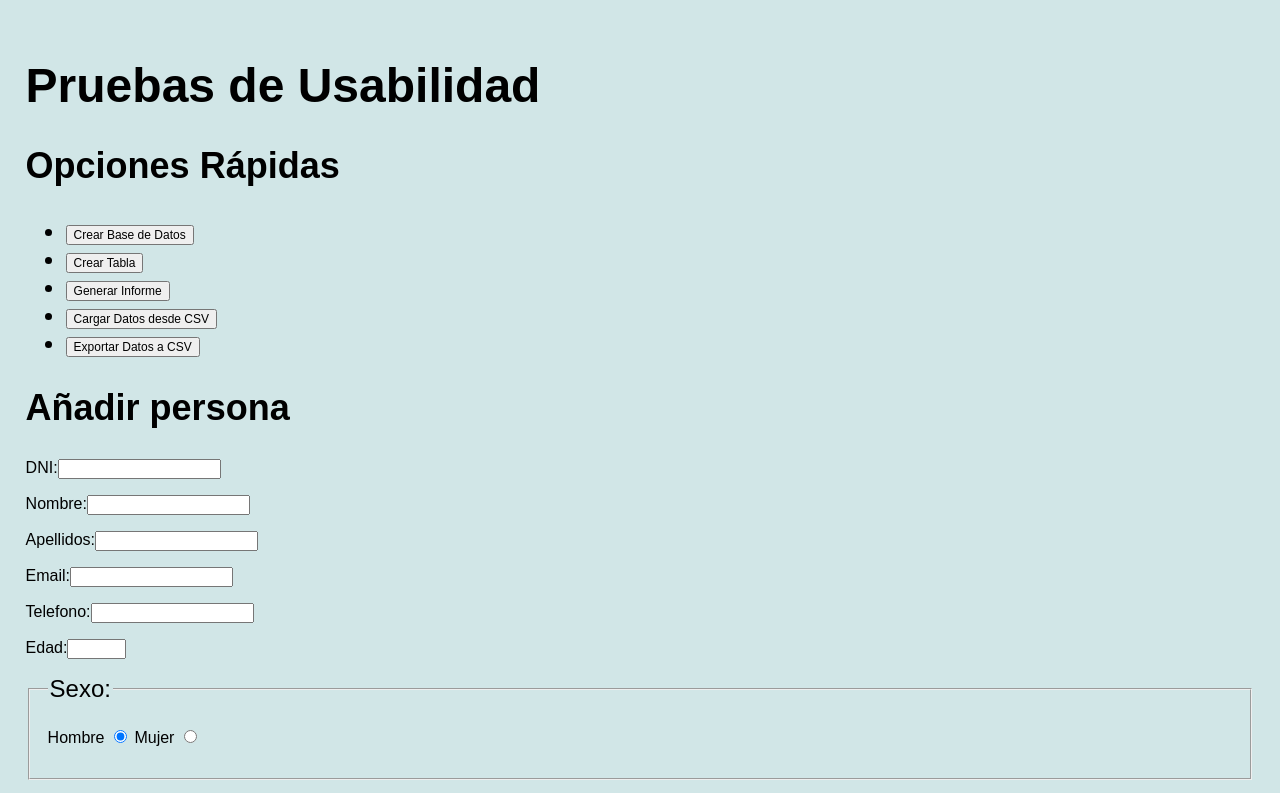
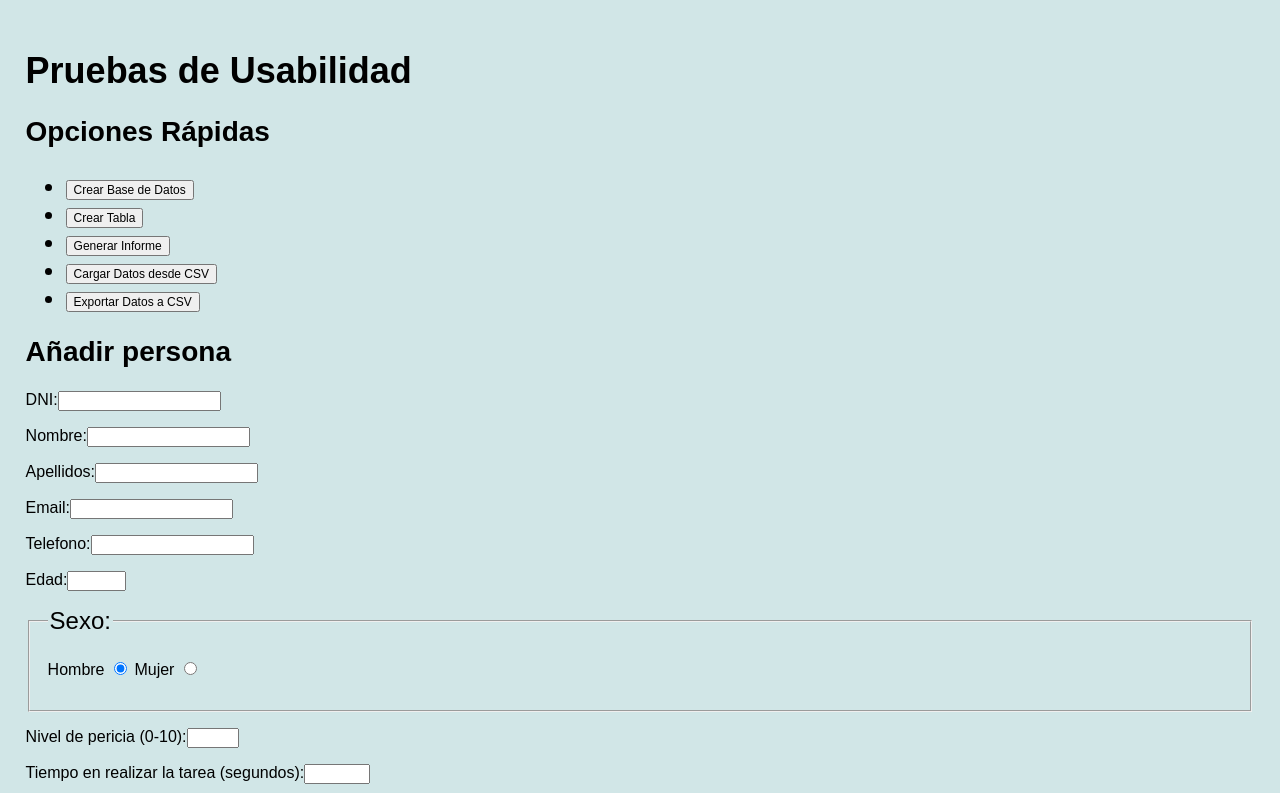
Before and after one commit to gonzalo-rr/sew, a plain HTML site: page Ejercicio6.html in a window 1280 px wide. Shown: the top 793 px of the page. Drawn offline with Linux system fonts and the light colour scheme.

Commit message:
Update Ejercicio6.css

```diff
--- a/Ejercicio6.css
+++ b/Ejercicio6.css
@@ -9,6 +9,12 @@ body { /* Especificidad: 001 */
     margin: 1vw;
 
     align-self: center;
+}
+h1 {
+    font-size: 4.5vh;
+}
+h2 {
+    font-size: 3.5vh;
 }
 footer { /* Especificidad: 001 */
     color: black;
```
